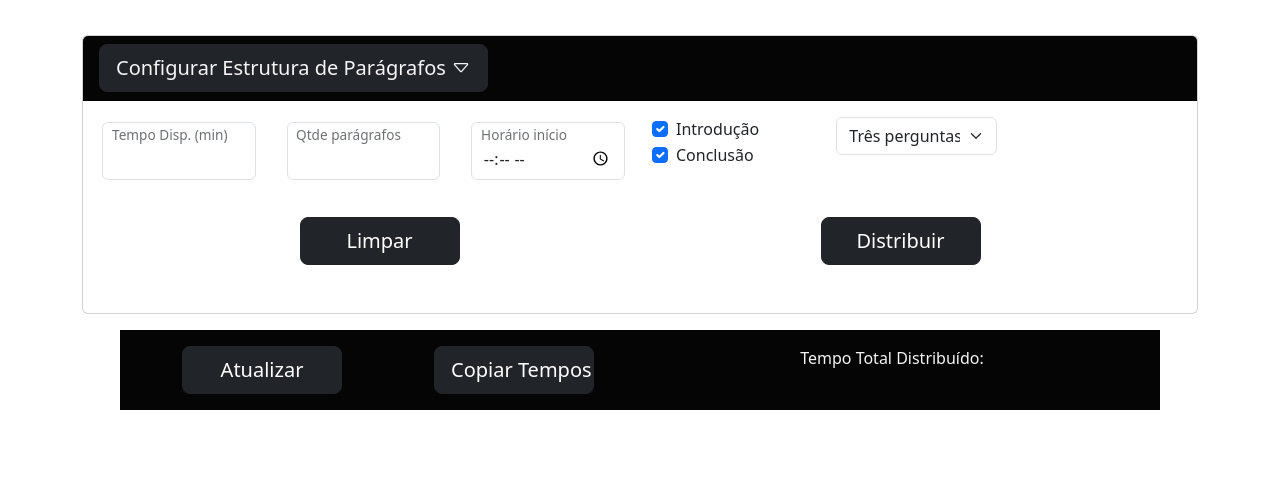
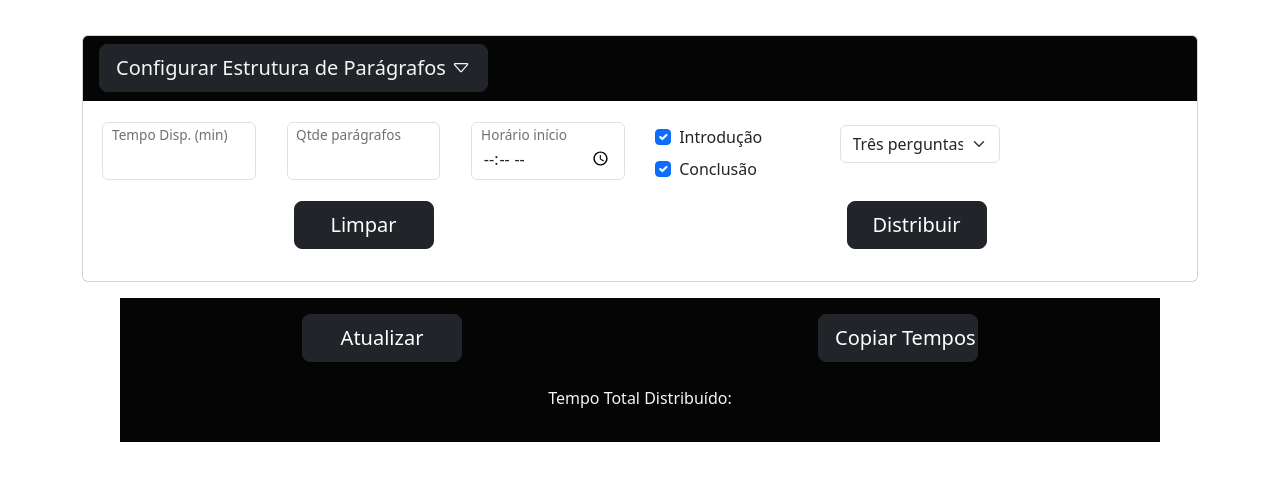
Before and after one commit to fernandaday/DitrTempo, a plain HTML site: page index.html in a window 1280 px wide. Shown: the part 93-574 px from the top of the page. Drawn offline with nearby package versions, Linux system fonts and the light colour scheme.

Commit message:
ajustes css

```diff
--- a/css/styles.css
+++ b/css/styles.css
@@ -35,6 +35,12 @@ h1 {
   padding: .3em .2em;
 }
 
+#recapitulacao,
+.form-check {
+  margin-top: 1em;
+  margin-left: .2em;
+}
+
 .div-tempo-total{
   margin: 0.8em;
   padding: 1em;
@@ -42,11 +48,13 @@ h1 {
 
 .div-botoes-distribuir,
 .div-tempo-total {
-  padding: 1em 2em;
   text-align: center;
 }
 
-.div-botoes-distribuir input,
+.div-botoes-distribuir input {
+  width: 7em;
+}
+
 .div-tempo-total input {
   width: 8em;
 }
@@ -55,8 +63,10 @@ h1 {
   margin: .5em 0 .5em;
 }
 
-.div-tempo-total {
-
+#total-tempo-distribuido {
+  margin-top: .5em;
+  padding-bottom: 0;
+  margin-bottom: 0;
 }
 
 .div-paragrafos-distribuidos {
@@ -69,4 +79,10 @@ h1 {
     margin: 1em 7.5em 2em 7.5em;
     padding: 1em;
   }
+
+  #recapitulacao,
+    .form-check {
+      margin-top: .5em;
+  }
+
 }
--- a/index.html
+++ b/index.html
@@ -126,16 +126,20 @@
       </div>
     </div>
 
-    <div class="row mb-3 div-tempo-total bg-dark-color">
-      <div class="col-3">
-        <input type="submit" value="Atualizar" class="btn btn-dark btn-lg btn-atualizar" id="atualizar"/>
+    <div class="div-tempo-total bg-dark-color">
+      <div class="row mb-3">
+        <div class="col-6">
+          <input type="submit" value="Atualizar" class="btn btn-dark btn-lg btn-atualizar" id="atualizar"/>
+        </div>
+        <div class="col-6">
+          <input type="submit" value="Copiar Tempos" class="btn btn-dark btn-lg btn-copiar" id="copiar"/>
+        </div>
       </div>
-      <div class="col-3">
-        <input type="submit" value="Copiar Tempos" class="btn btn-dark btn-lg btn-copiar" id="copiar"/>
-      </div>
-      <div class="col-6">
-        <p class="secondary-color" id="total-tempo-distribuido">Tempo Total Distribuído:
-        </p>
+      <div class="row mb-3">
+        <div class="col-12">
+          <p class="secondary-color" id="total-tempo-distribuido">Tempo Total Distribuído:
+          </p>
+        </div>
       </div>
     </div>
 
```
